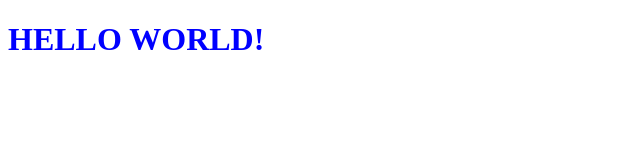
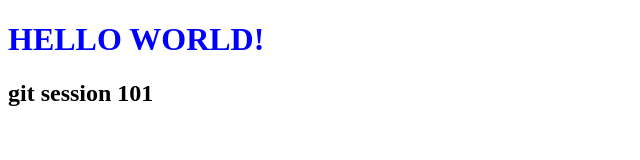
Before and after one commit to muhammadirtiza-creator/project_name, a plain HTML site: page index.html in a window 1280 px wide. Shown: the whole page, without its empty margins (0-640 px from the left). Drawn offline with Linux system fonts and the light colour scheme.

Commit message:
my_first_commit

```diff
--- a/index.html
+++ b/index.html
@@ -7,5 +7,7 @@
 </head>
 <body>
     <h1 style="color: blue;">HELLO WORLD!</h1>
+        <h2>git session 101</h2>
+
 </body>
 </html>
```
